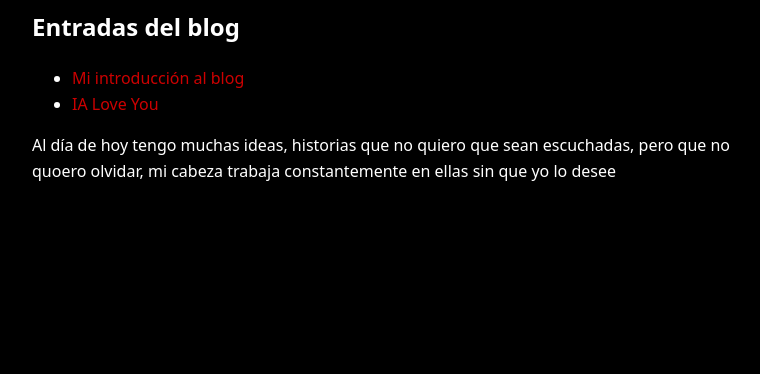
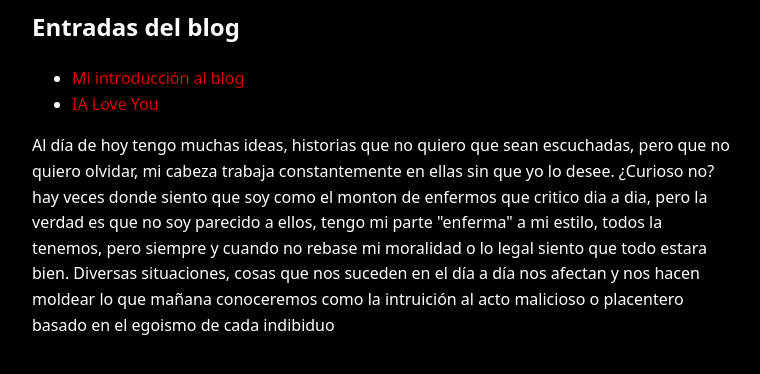
Before and after one commit to alerta-dev/AlertBlog, a plain HTML site: page index.html in a window 1280 px wide. Shown: the part 192-566 px from the top of the page, without its empty margins (258-1018 px from the left). Drawn offline with Linux system fonts and the light colour scheme.

Commit message:
Update index.html

```diff
--- a/index.html
+++ b/index.html
@@ -38,7 +38,7 @@
   </section>
 
   <div class="subcategoria-1">
-    <p>Al día de hoy tengo muchas ideas, historias que no quiero que sean escuchadas, pero que no quoero olvidar, mi cabeza trabaja constantemente en ellas sin que yo lo desee</p>
+    <p>Al día de hoy tengo muchas ideas, historias que no quiero que sean escuchadas, pero que no quiero olvidar, mi cabeza trabaja constantemente en ellas sin que yo lo desee. ¿Curioso no? hay veces donde siento que soy como el monton de enfermos que critico dia a dia, pero la verdad es que no soy parecido a ellos, tengo mi parte "enferma" a mi estilo, todos la tenemos, pero siempre y cuando no rebase mi moralidad o lo legal siento que todo estara bien. Diversas situaciones, cosas que nos suceden en el día a día nos afectan y nos hacen moldear lo que mañana conoceremos como la intruición al acto malicioso o placentero basado en el egoismo de cada indibiduo</p>
   </div>
 
   <script>
```
